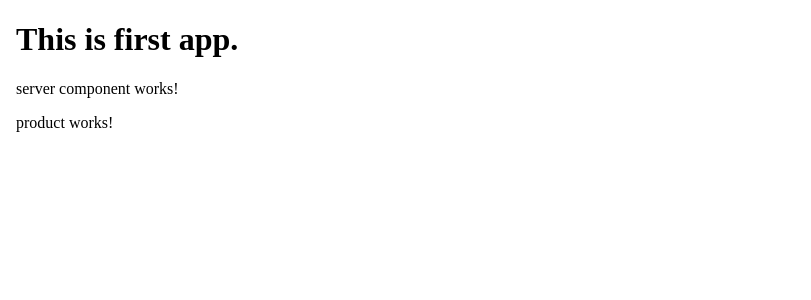
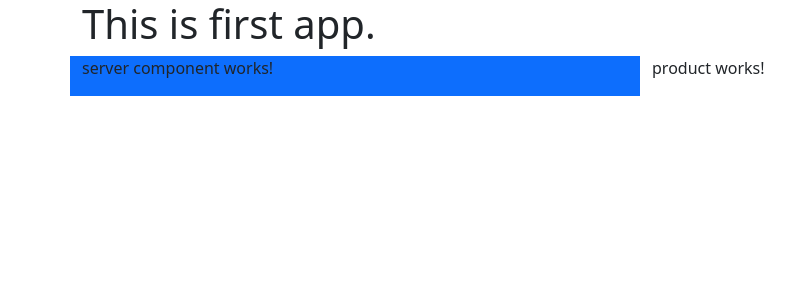
Before and after one commit to EiEiKyaw/prod_mgnt_prj, an Angular app: page / in a window 1280 px wide. Shown: the top 300 px of the page, without its empty margins (0-811 px from the left). Built offline with nearby package versions, Linux system fonts and the light colour scheme.

Commit message:
add boostrap widgets

```diff
--- a/angular.json
+++ b/angular.json
@@ -16,15 +16,11 @@
             "outputPath": "dist/prod_mgnt_prj",
             "index": "src/index.html",
             "main": "src/main.ts",
-            "polyfills": [
-              "zone.js"
-            ],
+            "polyfills": ["zone.js"],
             "tsConfig": "tsconfig.app.json",
-            "assets": [
-              "src/favicon.ico",
-              "src/assets"
-            ],
+            "assets": ["src/favicon.ico", "src/assets"],
             "styles": [
+              "node_modules/bootstrap/dist/css/bootstrap.min.css",
               "src/styles.css"
             ],
             "scripts": []
@@ -77,18 +73,10 @@
         "test": {
           "builder": "@angular-devkit/build-angular:karma",
           "options": {
-            "polyfills": [
-              "zone.js",
-              "zone.js/testing"
-            ],
+            "polyfills": ["zone.js", "zone.js/testing"],
             "tsConfig": "tsconfig.spec.json",
-            "assets": [
-              "src/favicon.ico",
-              "src/assets"
-            ],
-            "styles": [
-              "src/styles.css"
-            ],
+            "assets": ["src/favicon.ico", "src/assets"],
+            "styles": ["src/styles.css"],
             "scripts": []
           }
         }
--- a/package.json
+++ b/package.json
@@ -18,6 +18,7 @@
     "@angular/platform-browser": "^15.0.0",
     "@angular/platform-browser-dynamic": "^15.0.0",
     "@angular/router": "^15.0.0",
+    "bootstrap": "^5.3.1",
     "rxjs": "~7.5.0",
     "tslib": "^2.3.0",
     "zone.js": "~0.12.0"
--- a/src/app/app.component.html
+++ b/src/app/app.component.html
@@ -1,13 +1,15 @@
-<!DOCTYPE html>
-<html lang="en">
-  <head>
-    <meta charset="UTF-8" />
-    <meta name="viewport" content="width=device-width, initial-scale=1.0" />
-    <title>Document</title>
-  </head>
-  <body>
-    <h1>This is first app.</h1>
-    <app-server></app-server>
-    <app-product></app-product>
-  </body>
-</html>
+<div class="container">
+  <div class="row">
+    <div class="col-xs-12">
+      <h1>This is first app.</h1>
+    </div>
+  </div>
+  <div class="row">
+    <div class="col-6 bg-primary">
+      <app-server></app-server>
+    </div>
+    <div class="col-6">
+      <app-product></app-product>
+    </div>
+  </div>
+</div>
--- a/src/app/app.component.ts
+++ b/src/app/app.component.ts
@@ -3,7 +3,14 @@ import { Component } from '@angular/core';
 @Component({
   selector: 'app-root',
   templateUrl: './app.component.html',
-  styleUrls: ['./app.component.css']
+  // styleUrls: ['./app.component.css']
+  styles: [
+    `
+      h3 {
+        color: blue;
+      }
+    `,
+  ],
 })
 export class AppComponent {
   title = 'prod_mgnt_prj';
```
Also changed, not shown: 1 other file (tests, documents, lock files or other folders).
